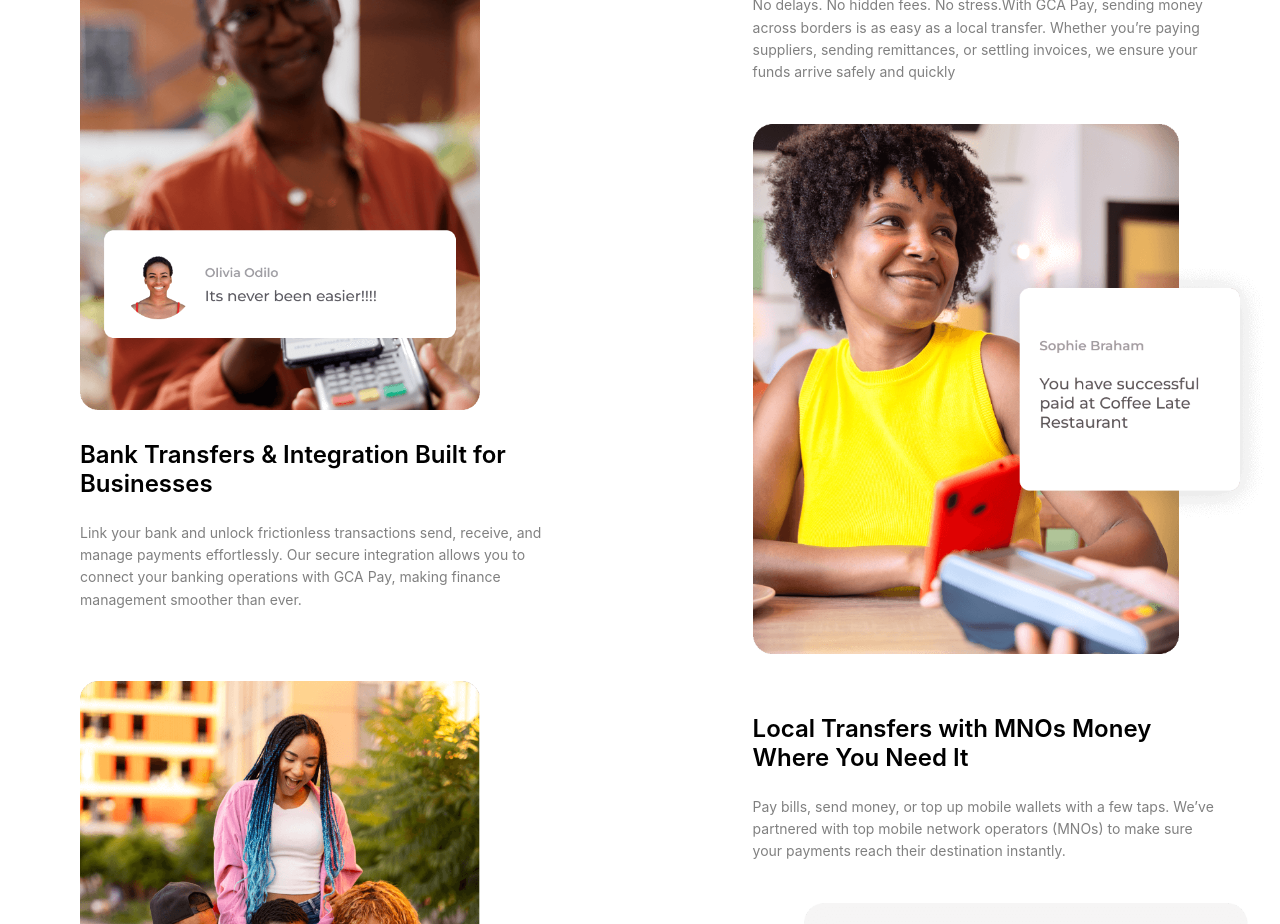
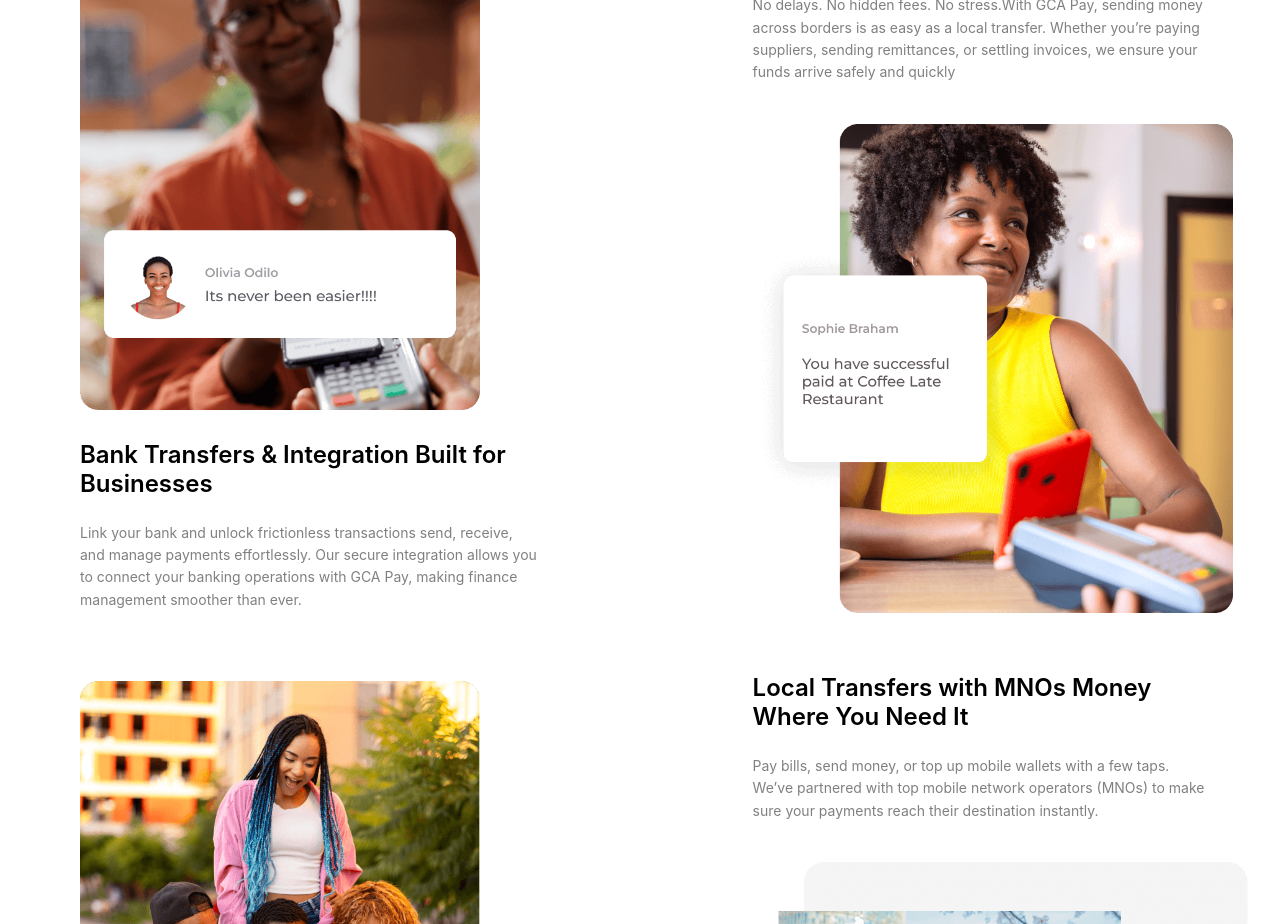
Before and after one commit to dking1234/golden-caven, a React (Create React App) app: page / in a window 1280 px wide. Shown: the part 2040-2964 px from the top of the page. Built offline with nearby package versions, Linux system fonts and the light colour scheme.

Commit message:
change flip

```diff
--- a/src/Components/ServiceDisplay/ServiceDisplay.css
+++ b/src/Components/ServiceDisplay/ServiceDisplay.css
@@ -40,7 +40,7 @@
     font-size: var(--font-size-medium);
     color: gray;
     text-align: start;
-    width: 88%;
+    width: 87%;
     margin-bottom: 40px;
     line-height: 1.6; /* Improve readability */
 }
@@ -60,7 +60,7 @@
 }
 
 .service-image-size-2 {
-    max-width: 520px; /* Adjust for specific image */
+    max-width: 480px; /* Adjust for specific image */
 }
 
 .service-image-size-3 {
```
Also changed, not shown: src/Assets/Bank.png.
